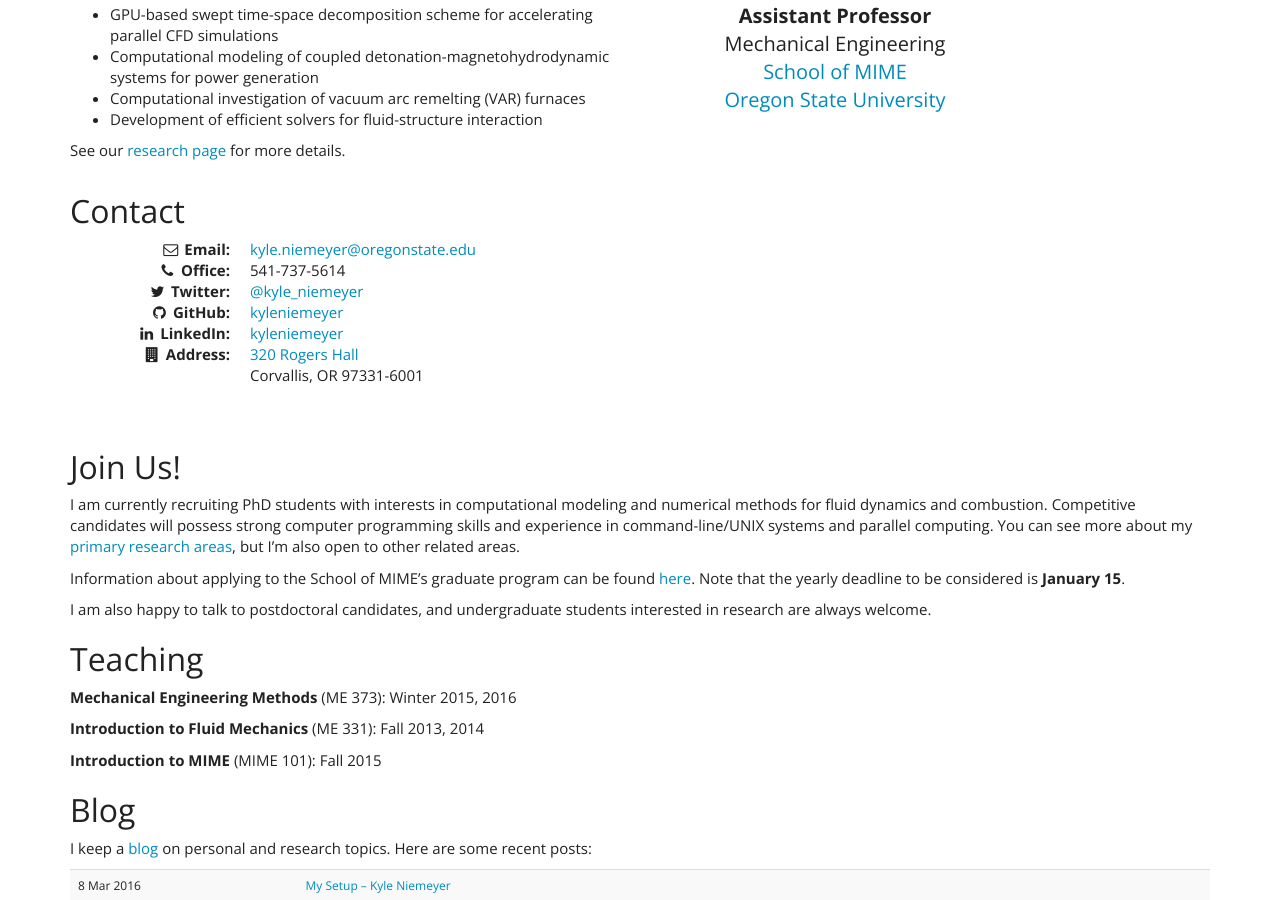
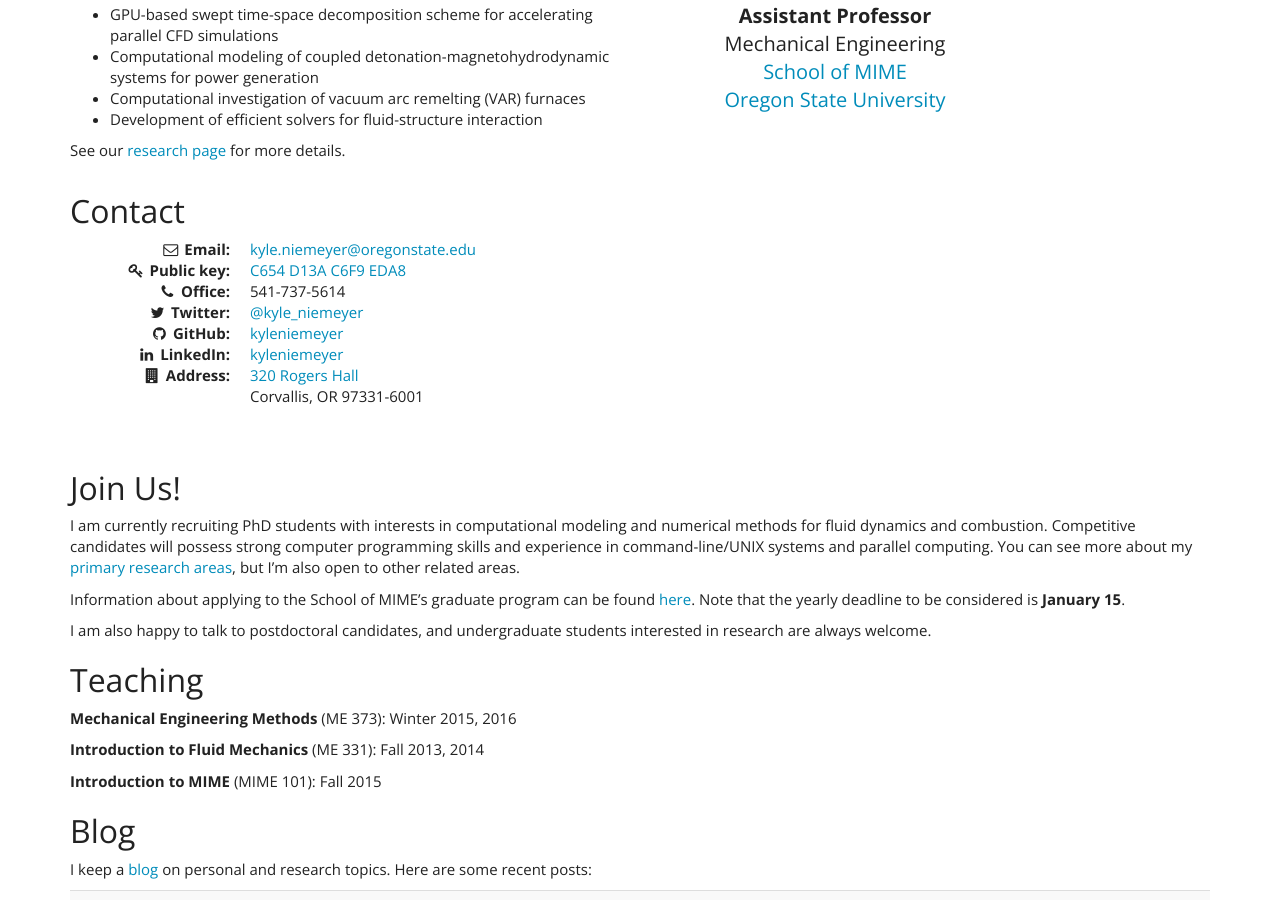
Before and after one commit to kyleniemeyer/kyleniemeyer.com, a Jekyll site: the page built from index.markdown, in a window 1280 px wide and 900 px high, scrolled down 380 px. Built offline with Jekyll 4.4.1, drawn with Linux system fonts in a browser that asks for light colours; nearby versions of some CDN libraries; comment, search, counter and statistics services are not loaded.

Commit message:
added keybase public key to contact info

```diff
--- a/index.markdown
+++ b/index.markdown
@@ -39,9 +39,11 @@ Mechanical Engineering
 
 <div class="row" markdown="0">
 <div class="col-md-6">
-<dl class="dl-horizontal">
+<dl class="dl-horizontal dl-horizontal-info">
 <dt><i class="fa fa-envelope-o fa-fw"></i> Email:</dt>
 <dd><script type="text/javascript" src="/assets/js/obfuscate-email.js"></script></dd>
+<dt><i class="fa fa-key fa-fw"></i>  Public key:</dt>
+<dd><a href="https://keybase.io/kyleniemeyer">C654 D13A C6F9 EDA8</a></dd>
 <dt><i class="fa fa-phone fa-fw"></i> Office:</dt>
 <dd>541-737-5614</dd>
 <dt><i class="fa fa-twitter fa-fw"></i> Twitter:</dt>
```
